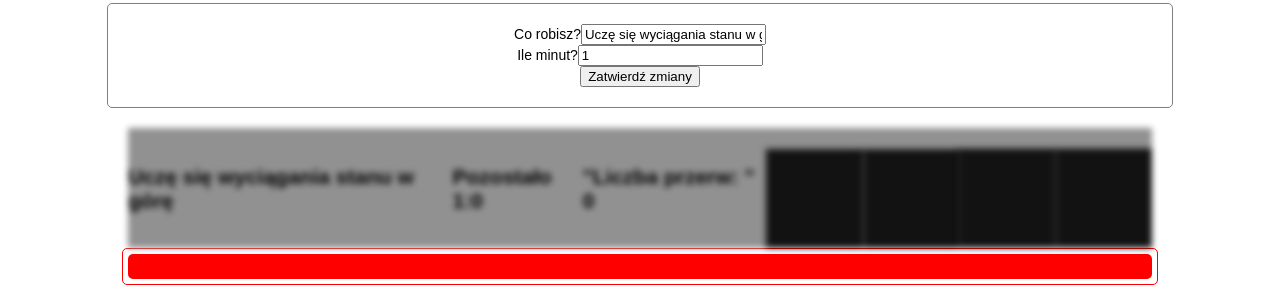
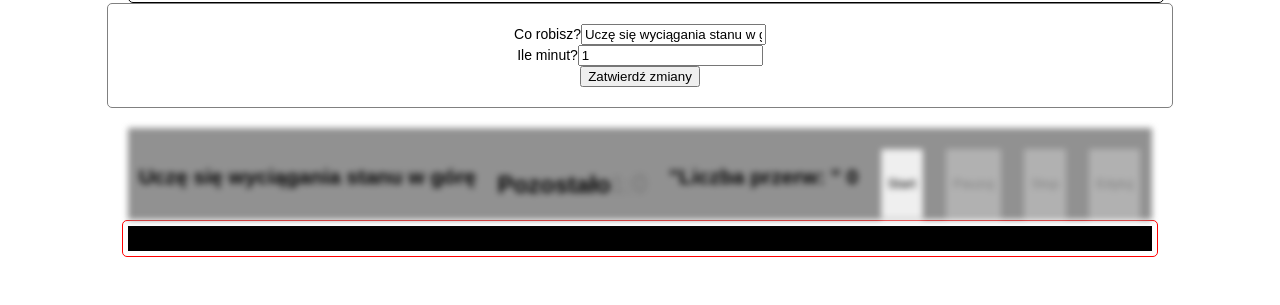
Before and after one commit to Maczi01/React-Timer, a React app: page / in a window 1280 px wide. Shown: the part 556-861 px from the top of the page. After the commit the page ends 833 px from the top, so only its background shows below. Built offline with nearby package versions, Linux system fonts and the light colour scheme.

Commit message:
add pause counter

```diff
--- a/src/components/App.js
+++ b/src/components/App.js
@@ -1,9 +1,11 @@
 import React from "react";
 import TimeboxList from "./TimeboxList";
 import EditableTimebox from "./EditableTimebox";
+import Title from "./Title";
 
 const App = () => (
     <>
+        <Title/>
         <TimeboxList/>
         <EditableTimebox/>
     </>
--- a/src/components/Clock.js
+++ b/src/components/Clock.js
@@ -1,7 +1,10 @@
 import React from "react";
 
 function Clock({minute = 0, second = 0, className = ""}) {
-    return <h2 className={"Clock " + className}> Pozostało {minute}:{second}</h2>
+    return <h2 className={"Clock " + className}> Pozostało
+        <span className="Clock__unit">{minute}</span>
+        <span className="Clock__unit">:</span>
+        <span className="Clock__unit Clock__unit--sec">{second}</span></h2>
 }
 
 export default Clock;
--- a/src/components/CurrentTimebox.js
+++ b/src/components/CurrentTimebox.js
@@ -46,7 +46,6 @@ class CurrentTimebox extends React.Component {
                 return {
                     isPaused,
                     pausesCount: isPaused ? prevState.pausesCount + 1 : prevState.pausesCount
-
                 }
             }
         )
@@ -79,10 +78,10 @@ class CurrentTimebox extends React.Component {
                     <h2>{title}</h2>
                     <Clock minute={minutesLeft} second={secondsLeft}/>
                     <PauseCounter pausesCount={pausesCount}/>
-                    <button onClick={this.handleStart} disabled={isRunning} className="button__play"/>
-                    <button onClick={this.handlePause} className="button__pause"/>
-                    <button onClick={this.handleStop} disabled={!isRunning} className="button__stop"/>
-                    <button onClick={onEdit} disabled={isEditable} className="edit__stop"/>
+                    <button onClick={this.handleStart} disabled={isRunning}>Start</button>
+                    <button onClick={this.handlePause} disabled={!isRunning}>{isPaused ? "Wznów" : "Pauzuj"}</button>
+                    <button onClick={this.handleStop} disabled={!isRunning}>Stop</button>
+                    <button onClick={onEdit} disabled={isEditable}>Edytuj</button>
                 </div>
                 <ProgressBar percent={progress}/>
             </>
--- a/src/components/EditableTimebox.js
+++ b/src/components/EditableTimebox.js
@@ -34,7 +34,6 @@ class EditableTimebox extends React.Component {
         const {title, totalTimeInMinutes, isEditable} = this.state
         return (
             <>
-                <Title/>
                 <TimeBoxEditor
                     isEditable={isEditable}
                     title={title}
--- a/src/components/ProgressBar.js
+++ b/src/components/ProgressBar.js
@@ -3,8 +3,8 @@ import React from "react";
 
 function ProgressBar({percent = 20}) {
     return (
-        <div className="ProgressBar">
-            <div style={{width: `${percent}%`}}></div>
+        <div className="progress">
+            <div className="progress__bar" style={{width: `${percent}%`}}></div>
         </div>
     )
 }
--- a/src/components/Timebox.js
+++ b/src/components/Timebox.js
@@ -14,7 +14,7 @@ class Timebox extends React.Component {
     }
 
     handleSubmit = (e) => {
-        e.preDefault();
+        e.preventDefault();
         this.props.onEdit(this.props.index, {
             ...this.props.timebox,
             title: this.state.title,
--- a/src/components/TimeboxList.js
+++ b/src/components/TimeboxList.js
@@ -7,11 +7,11 @@ class TimeboxList extends React.Component {
         timeboxes: [
             {
                 id: "dxgcbhjk",
-                title: "Gra na cssach",
+                title: "Zmiana koloru w css",
                 totalTimeInMinutes: "10",
             }, {
                 id: "dxgcbhsadasdasjk",
-                title: "Nauka komponentów",
+                title: "Wyśrodkowanie diva",
                 totalTimeInMinutes: "40",
             }, {
                 id: "dxgffffffcbhjk",
--- /dev/null
+++ b/src/styles/Clock.scss
@@ -0,0 +1,9 @@
+.Clock{
+  font-size: 24px;
+  &__unit{
+    color: gray;
+    &--sec{
+      font-size: 28px;
+    }
+  }
+}
--- a/src/styles/ProgressBar.scss
+++ b/src/styles/ProgressBar.scss
@@ -1,4 +1,4 @@
-.ProgressBar {
+.progress {
   margin: 0 auto;
   width: 80vw;
   border: 1px solid red;
@@ -7,9 +7,20 @@
   padding: 5px;
   border-radius: 5px;
 
-  > div {
+  &--big {
+    height: 50px;
+  }
+
+  &--color-red {
+    border-color: orangered;
+  }
+
+  &__bar {
     height: 100%;
-    background-color: red;
-    border-radius: 5px;
+    background-color: black;
+  }
+
+  &--color-red &__bar {
+    background-color: orangered;
   }
 }
--- a/src/styles/components.scss
+++ b/src/styles/components.scss
@@ -4,3 +4,4 @@
 @import "Timebox";
 @import "ProgressBar";
 @import "CurrentTimebox";
+@import "Clock";
```
Also changed, not shown: 1 other file.
